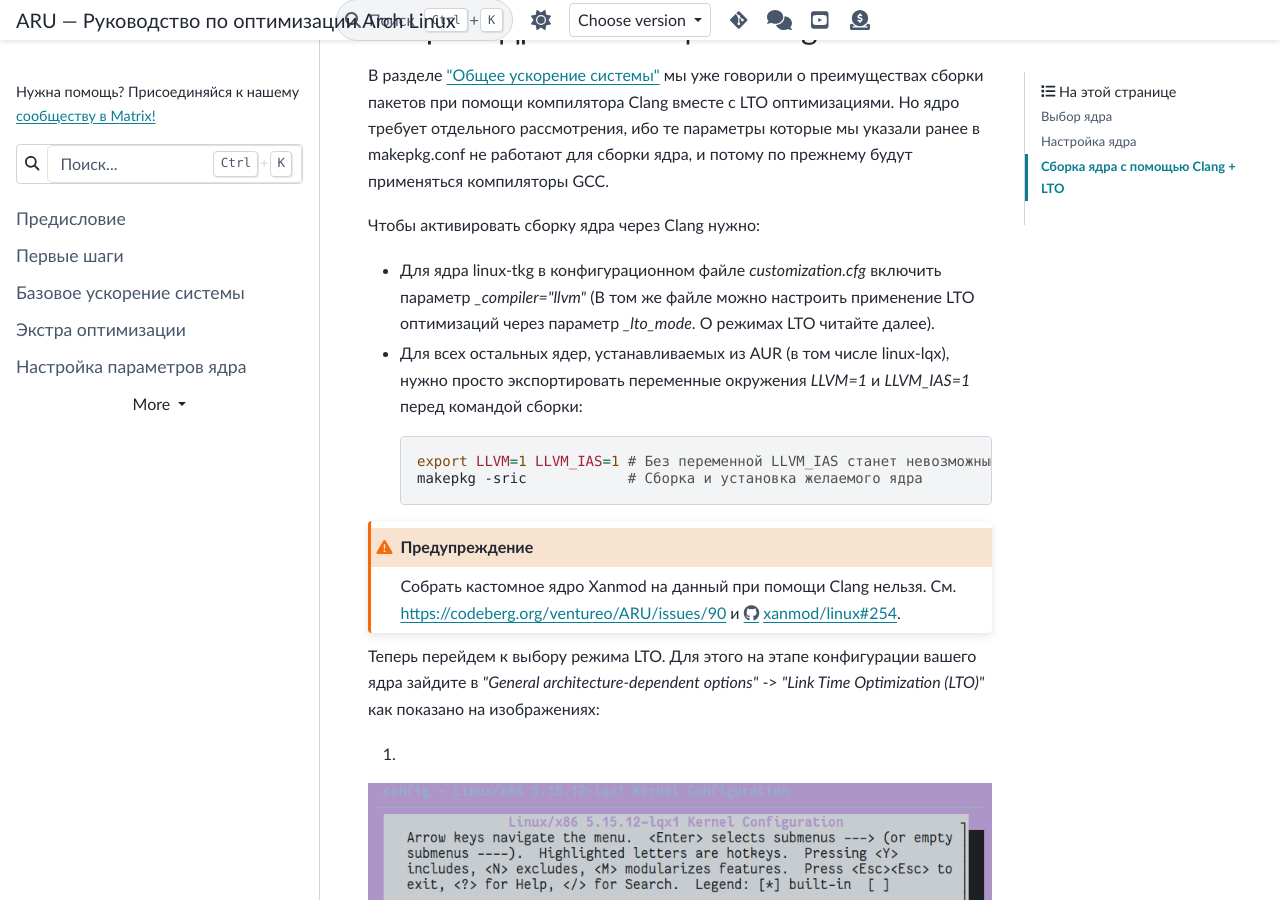
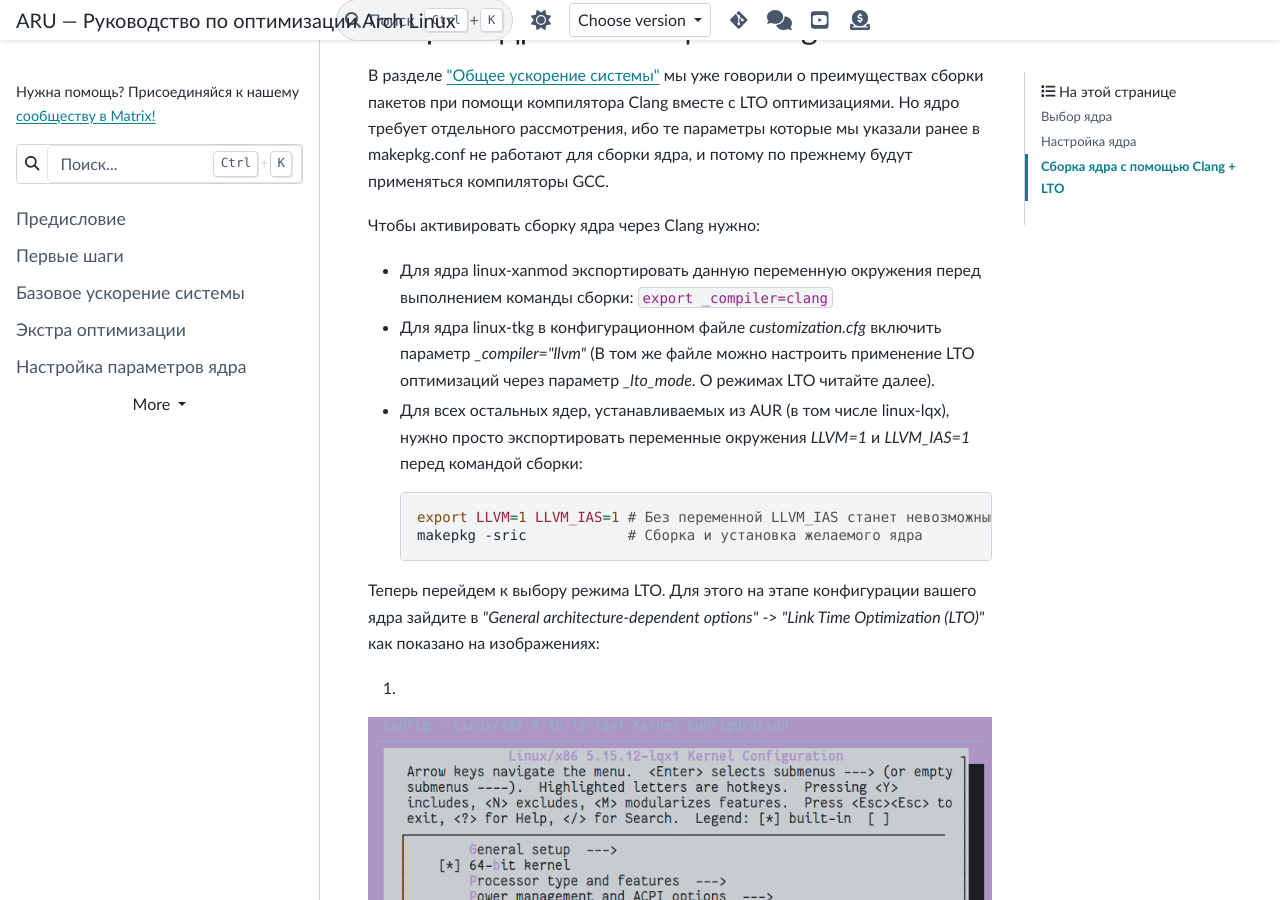
Before and after one commit to ventureoo/ARU, a Sphinx documentation site: the page built from docs/source/custom-kernels.rst, in a window 1280 px wide and 900 px high, scrolled down 21815 px. Built offline with Sphinx 7.4.7 and the PyData theme 0.15.4, drawn with Linux system fonts in a browser that asks for light colours.

Commit message:
Revert "custom-kernels: Add a note about Xanmod+Clang"
Fixed in https://aur.archlinux.org/cgit/aur.git/commit/?h=linux-xanmod&id=e6566526b6096a7f0a1d57990f78ba708643b95f

This reverts commit 7a7950f3ac0d75ec36c4c0318f7f254494e53cb6.

Closes: https://codeberg.org/ventureo/ARU/issues/90

```diff
--- a/docs/source/custom-kernels.rst
+++ b/docs/source/custom-kernels.rst
@@ -645,16 +645,13 @@
 
 Чтобы активировать сборку ядра через Clang нужно:
 
+- Для ядра linux-xanmod экспортировать данную переменную окружения перед выполнением команды сборки: ``export _compiler=clang``
 - Для ядра linux-tkg в конфигурационном файле *customization.cfg* включить параметр *_compiler="llvm"*
   (В том же файле можно настроить применение LTO оптимизаций через параметр *_lto_mode*. О режимах LTO читайте далее).
 - Для всех остальных ядер, устанавливаемых из AUR (в том числе linux-lqx), нужно просто экспортировать переменные окружения *LLVM=1* и *LLVM_IAS=1* перед командой сборки::
 
     export LLVM=1 LLVM_IAS=1 # Без переменной LLVM_IAS станет невозможным применение LTO оптимизаций
     makepkg -sric            # Сборка и установка желаемого ядра
-
-.. warning:: Собрать кастомное ядро Xanmod на данный при помощи Clang
-   нельзя. См. https://codeberg.org/ventureo/ARU/issues/90 и
-   https://github.com/xanmod/linux/issues/254.
 
 Теперь перейдем к выбору режима LTO.
 Для этого на этапе конфигурации вашего ядра зайдите в *"General architecture-dependent options"* ->
```
